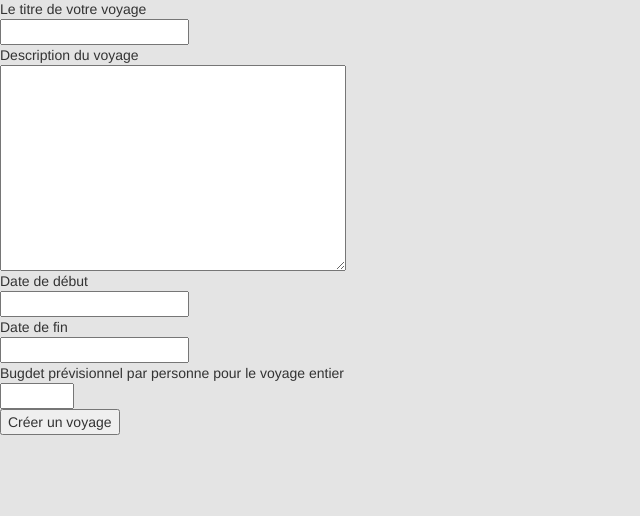
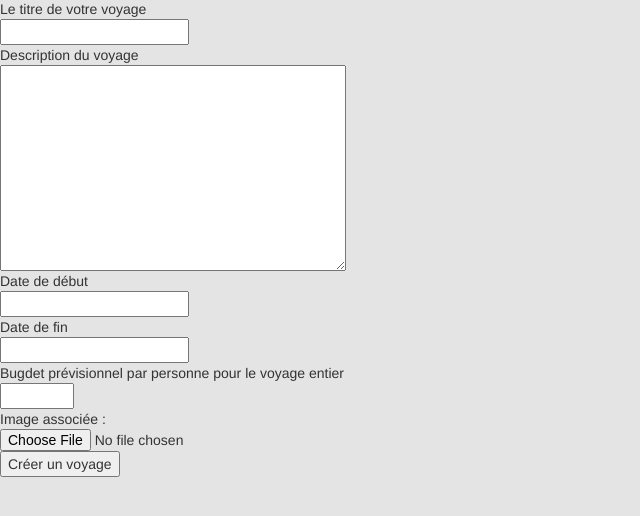
Before and after one commit to julien-monniot/PaaS-Website, a Django app: page /travel/create/ in a window 1280 px wide. Shown: the part 51-567 px from the top of the page, without its empty margins (0-640 px from the left). Run offline with Django 3.2, Linux system fonts and the light colour scheme; the visitor is signed in with stand-in values (Sample User, id 1); some libraries are stand-ins or nearby versions.

Commit message:
Image import in travel form works

```diff
--- a/travel/forms.py
+++ b/travel/forms.py
@@ -8,7 +8,7 @@ class TravelForm(forms.ModelForm):
     description = forms.CharField(widget=forms.Textarea, max_length=2000, help_text="Description du voyage")
     starting_date = forms.DateField(help_text="Date de début")
     ending_date = forms.DateField(help_text="Date de fin")
-    #image = forms.ImageField(help_text="Image associée : ")
+    image = forms.ImageField(help_text="Image associée : ")
     budget = forms.IntegerField(help_text='Bugdet prévisionnel par personne pour le voyage entier', min_value=0,
                                 max_value=1500)
 
@@ -16,7 +16,7 @@ class TravelForm(forms.ModelForm):
 
     class Meta:
         model = Travel
-        fields = ('title', 'description', 'starting_date', 'ending_date', 'budget')
+        fields = ('title', 'description', 'starting_date', 'ending_date', 'budget', 'image')
 
 
 class StageForm(forms.ModelForm):
--- a/travel/templates/travel/add_travel.html
+++ b/travel/templates/travel/add_travel.html
@@ -2,7 +2,13 @@
 
 {% block content %}
 
-        <form id="category_form" method="post" action="/travel/create/">
+
+{% if form.is_multipart %}
+    <form enctype="multipart/form-data" id="category_form" method="post" action="/travel/create/">
+{% else %}
+    <form id="category_form" method="post" action="/travel/create/">
+{% endif %}
+
 
             {% csrf_token %}
             {% for hidden in form.hidden_fields %}
--- a/travel/views.py
+++ b/travel/views.py
@@ -20,7 +20,7 @@ def travel_detail(request, pk):
 @login_required
 def create_travel(request):
     if request.method == 'POST':
-        form = TravelForm(request.POST)
+        form = TravelForm(request.POST, request.FILES)
 
         if form.is_valid():
             print("Form valid")
```
